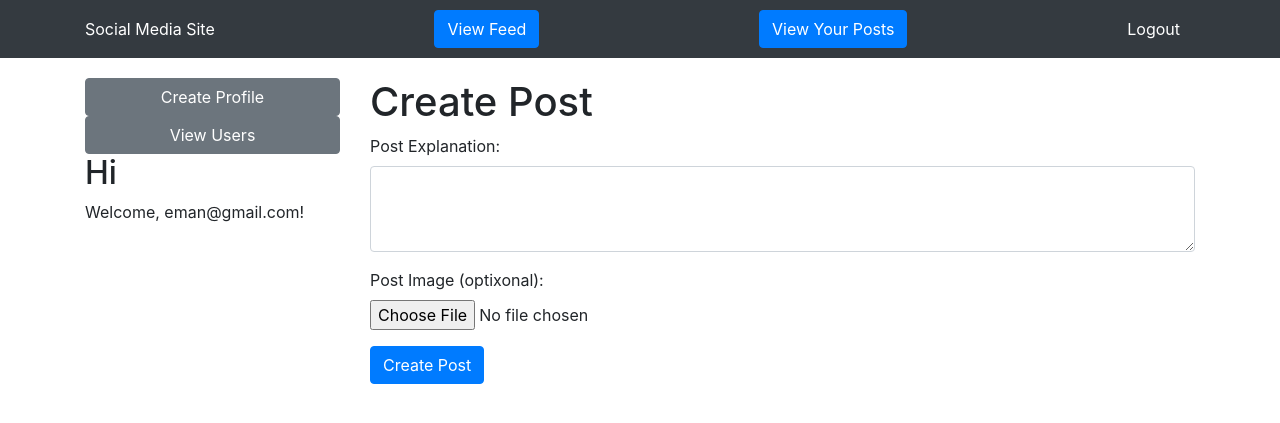
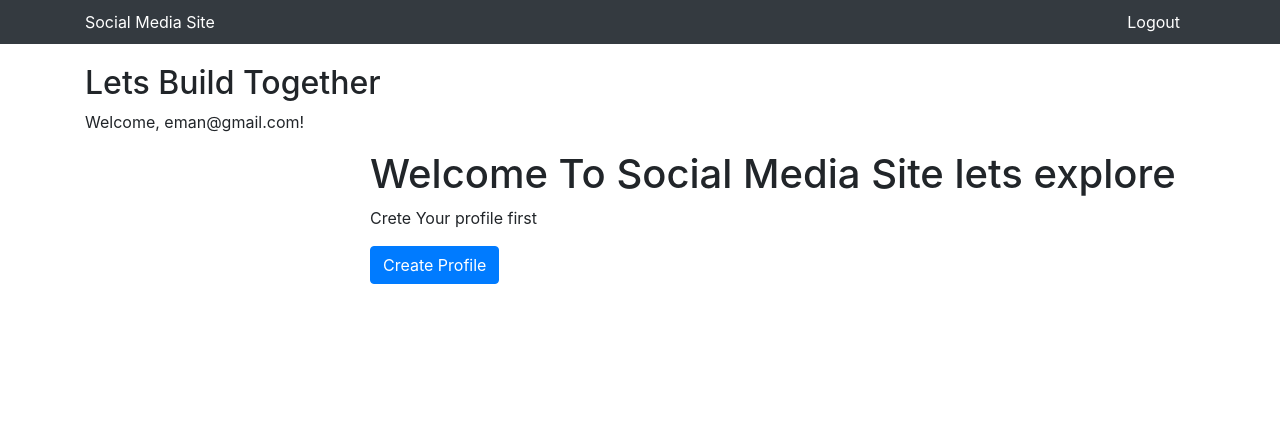
Before and after one commit to EmanAmir13/Django, a Django app: page /app/v1/welcome/ in a window 1280 px wide. Shown: the top 423 px of the page. Run offline with Django 5.2, Linux system fonts and the light colour scheme; a user stored in the database is signed in; data comes from the database, SQL or seed files in the repository; both versions use the stored data as it was after the commit; some libraries are stand-ins or nearby versions.

Commit message:
Some code rearangmnet

```diff
--- a/django-social-media-task/social_site_app/models/user_email.py
+++ b/django-social-media-task/social_site_app/models/user_email.py
@@ -4,7 +4,7 @@ from django.utils.translation import gettext_lazy as _
 
 
 class CustomUserManager(BaseUserManager):
-    """Define a model manager for User model with no username field."""
+    """Model manager for User model with no username field."""
 
     def _create_user(self, email, password=None, **extra_fields):
         """Create and save a User with the given email and password."""
--- a/django-social-media-task/social_site_app/templates/v1/base.html
+++ b/django-social-media-task/social_site_app/templates/v1/base.html
@@ -54,9 +54,9 @@
         {% if user.is_authenticated %}
         {% if user_profile %}
         <a href="{% url 'view_profile' %}" class="btn btn-primary">View Profile</a>
-        {% endif %}
         <a href="{% url 'view_posts' %}" class="btn btn-primary">View Feed</a>
         <a href="{% url 'view_own_posts' %}" class="btn btn-primary">View Your Posts</a>
+        {% endif %}
 
         <a href="{% url 'user_logout' %}" class="logout-btn">Logout</a>
         {% endif %}
--- a/django-social-media-task/social_site_app/templates/v1/create_profile.html
+++ b/django-social-media-task/social_site_app/templates/v1/create_profile.html
@@ -5,10 +5,6 @@
     <h2 class="text-success">Create Profile</h2>
     <form method="post" enctype="multipart/form-data">
         {% csrf_token %}
-            <div class="form-group">
-                {{ form.name.label_tag }}
-                {{ form.name }}
-            </div>
         <div class="form-group">
             {{ form.bio.label_tag }}
             {{ form.bio }}
--- a/django-social-media-task/social_site_app/templates/v1/edit_profile.html
+++ b/django-social-media-task/social_site_app/templates/v1/edit_profile.html
@@ -5,10 +5,6 @@
     <h2 class="text-primary">Edit Profile</h2>
     <form method="post" enctype="multipart/form-data">
         {% csrf_token %}
-            <div class="form-group">
-                {{ form.name.label_tag }}
-                {{ form.name }}
-            </div>
         <div class="form-group">
             {{ form.bio.label_tag }}
             {{ form.bio }}
--- a/django-social-media-task/social_site_app/templates/v1/other_user_profile.html
+++ b/django-social-media-task/social_site_app/templates/v1/other_user_profile.html
@@ -1,4 +1,3 @@
-<!-- v1/view_other_user_profile.html -->
 {% extends 'v1/base.html' %}
 
 {% block start %}
@@ -20,7 +19,7 @@
             <h3>Followers: {{ user_profile.followers.count }}</h3>
             <ul>
                 {% for follower in user_profile.followers.all %}
-                    <li>{{ follower.email }}</li>
+                <li>{{ follower.email }}</li>
                 {% endfor %}
             </ul>
         </div>
--- a/django-social-media-task/social_site_app/templates/v1/users_list.html
+++ b/django-social-media-task/social_site_app/templates/v1/users_list.html
@@ -33,8 +33,7 @@
 <script>
     document.addEventListener('DOMContentLoaded', function ()
     {
-        document.querySelectorAll('.follow-btn, .unfollow-btn').forEach(btn =>
-        {
+        document.querySelectorAll('.follow-btn, .unfollow-btn').forEach(btn => {
             btn.addEventListener('click', function ()
             {
                 const email = this.getAttribute('data-email');
--- a/django-social-media-task/social_site_app/templates/v1/welcome.html
+++ b/django-social-media-task/social_site_app/templates/v1/welcome.html
@@ -1,29 +1,27 @@
 {% extends 'v1/base.html' %}
 
 {% block start %}
-<div class="row">
-    <div class="col-md-3">
-        <!-- Sidebar -->
-        <div class="list-group">
-            {% if user_profile %}
-            <p>Welcome to Your dashboard</p>
-            {% else %}
-            <a href="{% url 'create_profile' %}" class="btn btn-secondary">Create Profile</a>
-            {% endif %}
-            <a href="{% url 'users_list' %}" class="btn btn-secondary">View Users</a>
-        </div>
-
-        <h2>Hi</h2>
+        <h2>Lets Build Together</h2>
 
         {% if user.is_authenticated %}
         <p>Welcome, {{ user.email }}!</p>
         {% else %}
         <p>You are not logged in.</p>
         {% endif %}
+<div class="row">
+    <div class="col-md-3">
+        <div class="list-group">
+            {% if user_profile %}
+            <h5>Explore Users</h5>
+            <a href="{% url 'users_list' %}" class="btn btn-secondary">View Users</a>
+            {% endif %}
+        </div>
+
     </div>
 
     <div class="col-md-9">
         <div class="mb-3">
+            {% if user_profile %}
             <h1>Create Post</h1>
             <form method="post" enctype="multipart/form-data" action="{% url 'create_post' %}">
                 {% csrf_token %}
@@ -39,6 +37,11 @@
 
                 <button type="submit" class="btn btn-primary">Create Post</button>
             </form>
+            {% else %}
+            <h1>Welcome To Social Media Site lets explore</h1>
+            <p>Crete Your profile first</p>
+            <a href="{% url 'create_profile' %}" class="btn btn-primary">Create Profile</a>
+         {% endif %}
         </div>
     </div>
 
--- a/django-social-media-task/v1/social_site_app/views/post_view.py
+++ b/django-social-media-task/v1/social_site_app/views/post_view.py
@@ -19,9 +19,9 @@ def create_post(request):
 
     return render(request, 'v1/create_post.html', {'form': form})
 
+
 @login_required
 def view_posts(request):
-    # Display posts from all users that the logged-in user is following
     following_users = request.user.userprofile.followers.all()
     posts = UserPost.objects.filter(user__in=following_users).order_by('-id')
 
@@ -30,7 +30,6 @@ def view_posts(request):
 
 @login_required
 def view_own_posts(request):
-    # Display posts only from the logged-in user
     posts = UserPost.objects.filter(user=request.user).order_by('-id')
     return render(request, 'v1/view_own_posts.html', {'posts': posts})
 
--- a/django-social-media-task/v1/social_site_app/views/user_authentication.py
+++ b/django-social-media-task/v1/social_site_app/views/user_authentication.py
@@ -12,7 +12,6 @@ from v1.social_site_app.forms import UserAdminCreationForm
 def welcome(request):
     user_profile = UserProfile.objects.filter(user=request.user).first()
     return render(request, 'v1/welcome.html', {'user_profile': user_profile})
-
 
 
 def register_user(request):
@@ -46,6 +45,7 @@ def custom_login(request):
 
     return render(request, 'v1/login.html')
 
+
 @login_required
 def user_logout(request):
     logout(request)
```
Also changed, not shown: django-social-media-task/db.sqlite3, django-social-media-task/public/static/post_images/4th@gmail.com/f0308714f2c84056ac1cd7da960a8c46.jpg (added), django-social-media-task/public/static/post_images/asd@gmail.com/5beaef89a03a44d8849295d7b2ef2f12.jpg (deleted), django-social-media-task/public/static/post_images/asd@gmail.com/9e57459c6cb64ebda943199701fdf21e.jpg (deleted), django-social-media-task/public/static/post_images/asd@gmail.com/c6d6bf7c7b8e4a9ea47f186cc056bba6.jpg (deleted), django-social-media-task/public/static/post_images/asd@gmail.com/dd139ff31f6748adb5a9d08730f36261.jpeg (deleted), django-social-media-task/public/static/post_images/new@gmail.com/460bb178172c4a90b6ad698ba122112e.jpg (deleted), django-social-media-task/public/static/post_images/new@gmail.com/9ee7f733c47646a6ab97084519ebaf3b.jpg (deleted), django-social-media-task/public/static/profile_images/cbc8a52aa94c47108c8d52fae7f57a6a.jpg (added). Lines whose indentation alone changed are shown as unchanged.
